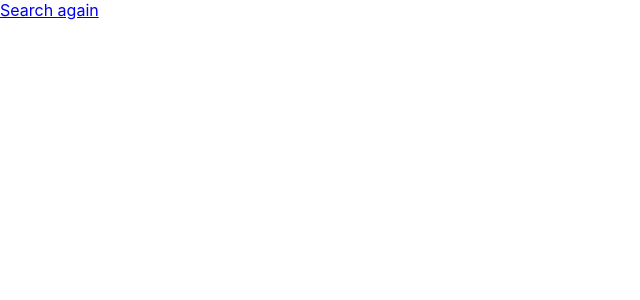
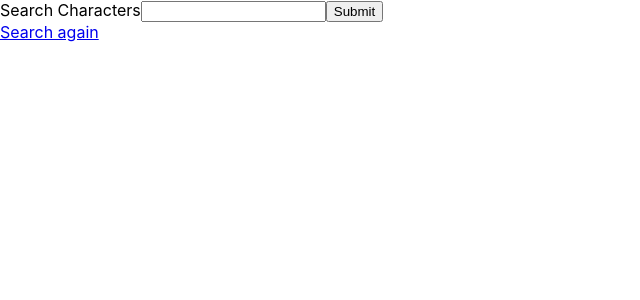
Before and after one commit to Rakitzis45/marvel-comics, a React (Create React App) app: page / in a window 1280 px wide. Shown: the top 300 px of the page, without its empty margins (0-640 px from the left). Built offline with nearby package versions, Linux system fonts and the light colour scheme.

Commit message:
add routes and import ComicContainer

```diff
--- a/src/App.js
+++ b/src/App.js
@@ -4,6 +4,7 @@ import SearchContainer from './containers/SearchContainer'
 import CharacterContainer from './containers/CharacterContainer'
 import CharacterShow from './components/characters/CharacterShow'
 import ComicShow from './components/comics/ComicShow'
+import ComicContainer from './containers/ComicContainer'
 
 import {BrowserRouter as Router, Route} from 'react-router-dom'
 
@@ -17,7 +18,9 @@ class App extends Component {
             <Route exact path='/comics/:id' component={ComicShow} />
             <Route exact path='/characters/:id' component={CharacterShow} />
             <Route exact path='/search' component={SearchContainer} />
+            <Route exact path='/' component={SearchContainer} />
             <Route exact path='/characters' component={CharacterContainer}/>
+            <Route exact path='/comics' component={ComicContainer}/>
           </div>
           <a href="/search">Search again</a>
         </Router>
```
